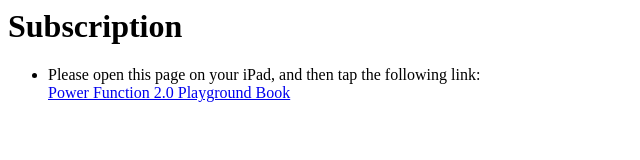
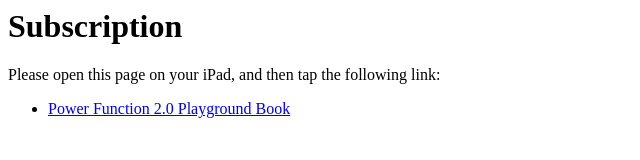
Before and after one commit to bricklife/PowerFunctionPlaygroundBook, a plain HTML site: page docs/index.html in a window 1280 px wide. Shown: the whole page, without its empty margins (0-640 px from the left). Drawn offline with Linux system fonts and the light colour scheme.

Commit message:
Update docs

```diff
--- a/docs/feed.json
+++ b/docs/feed.json
@@ -1,5 +1,5 @@
 {
-    "title": "Power Function 2.0 Playground Book",
+    "title": "Power Function 2.0",
     "subtitle": "Playground Book for LEGO WeDo 2.0, BOOST, and Powered Up",
     "publisherName": "Shinichiro Oba",
     "feedIdentifier": "com.bricklife.playground.power-function",
--- a/docs/index.html
+++ b/docs/index.html
@@ -4,9 +4,11 @@
   </head>
   <body>
     <h1>Subscription</h1>
-    <ul>
-      <li>Please open this page on your iPad, and then tap the following link:<br/>
-	<a href="https://developer.apple.com/ul/sp0?url=https://bricklife.github.io/PowerFunctionPlaygroundBook/feed.json">Power Function 2.0 Playground Book</a></li>
-    </ul>
+    <p>
+      Please open this page on your iPad, and then tap the following link:
+      <ul>
+        <li><a href="https://developer.apple.com/ul/sp0?url=https://bricklife.github.io/PowerFunctionPlaygroundBook/feed.json">Power Function 2.0 Playground Book</a></li>
+      </ul>
+    </p>
   </body>
 </html>
```
